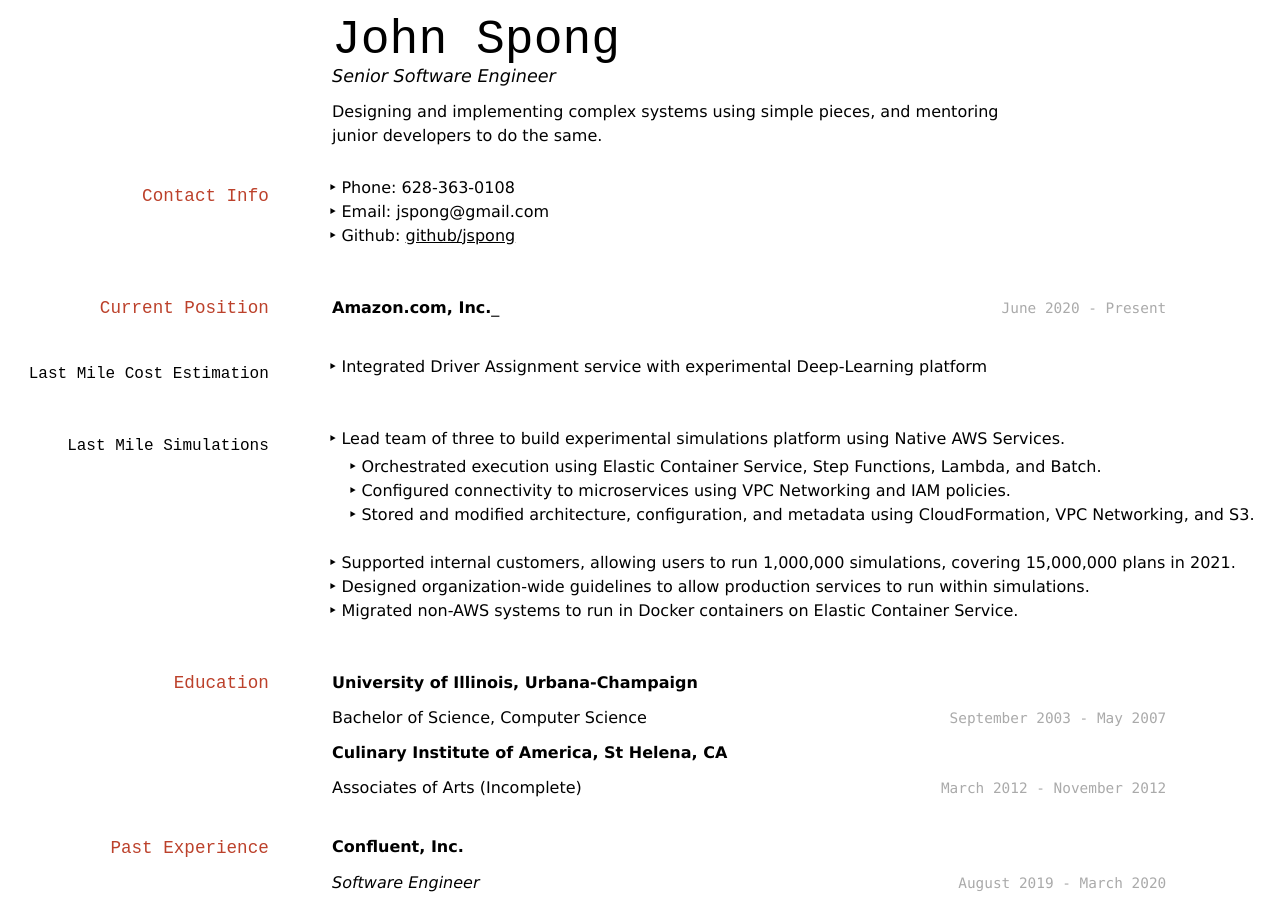
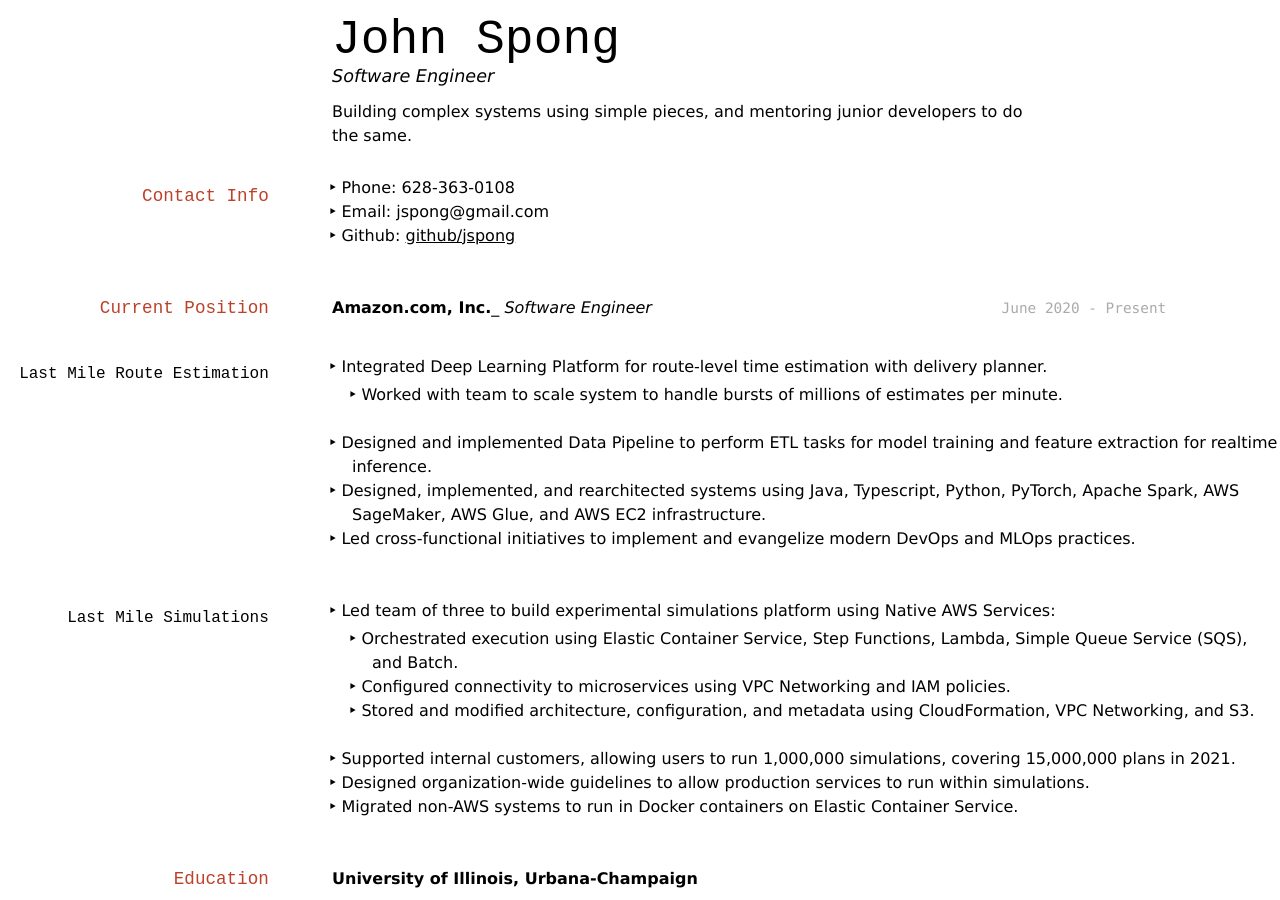
Before and after one commit to jspong/jspong.github.io, a Jekyll site: the page built from resume.md, in a window 1280 px wide and 900 px high. Built offline with Jekyll 4.4.1, drawn with Linux system fonts in a browser that asks for light colours.

Commit message:
Update Resume

```diff
--- a/resume.md
+++ b/resume.md
@@ -9,10 +9,9 @@
 
 # John Spong
 
-Senior Software Engineer
+Software Engineer
 
-Designing and implementing complex systems using simple pieces,
-and mentoring junior developers to do the same.
+Building complex systems using simple pieces, and mentoring junior developers to do the same.
 
 ## Contact Info
 
@@ -23,16 +22,21 @@
 ## Current Position
 
 __Amazon.com, Inc.___
+*Software Engineer*
 `June 2020 - Present`
 
-### Last Mile Cost Estimation
+### Last Mile Route Estimation
 
-* Integrated Driver Assignment service with experimental Deep-Learning platform
+* Integrated Deep Learning Platform for route-level time estimation with delivery planner.
+  * Worked with team to scale system to handle bursts of millions of estimates per minute.
+* Designed and implemented Data Pipeline to perform ETL tasks for model training and feature extraction for realtime inference.
+* Designed, implemented, and rearchitected systems using Java, Typescript, Python, PyTorch, Apache Spark, AWS SageMaker, AWS Glue, and AWS EC2 infrastructure.
+* Led cross-functional initiatives to implement and evangelize modern DevOps and MLOps practices.
 
 ### Last Mile Simulations
 
-* Lead team of three to build experimental simulations platform using Native AWS Services.
-  * Orchestrated execution using Elastic Container Service, Step Functions, Lambda, and Batch.
+* Led team of three to build experimental simulations platform using Native AWS Services:
+  * Orchestrated execution using Elastic Container Service, Step Functions, Lambda, Simple Queue Service (SQS), and Batch.
   * Configured connectivity to microservices using VPC Networking and IAM policies.
   * Stored and modified architecture, configuration, and metadata using CloudFormation, VPC Networking, and S3.
 * Supported internal customers, allowing users to run 1,000,000 simulations, covering 15,000,000 plans in 2021.
```
